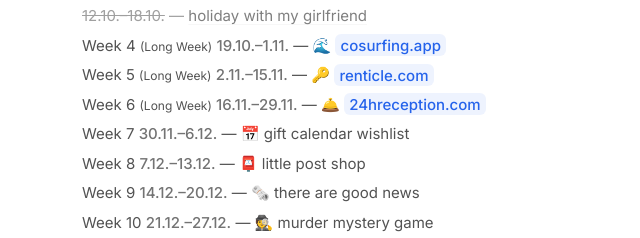
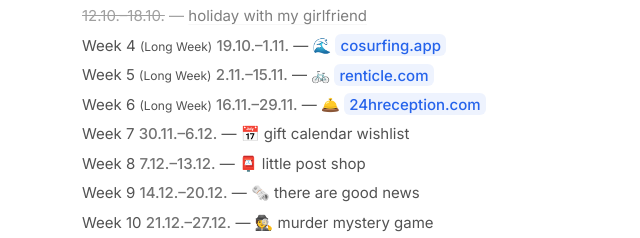
Before and after one commit to luisrieke/luisrieke.com, a plain HTML site: page 12-startups-in-12-weeks.html in a window 1280 px wide. Shown: the part 358-596 px from the top of the page, 278-918 px from the left. Drawn offline with Linux system fonts and the light colour scheme.

Commit message:
Use bike emoji for renticle.com
Co-authored-by: Luis Rieke <luisrieke@users.noreply.github.com>

```diff
--- a/12-startups-in-12-weeks.html
+++ b/12-startups-in-12-weeks.html
@@ -59,7 +59,7 @@
           <li>Week 3 <u>5.10.–11.10.</u> — 📸 <span class="highlight"><a href="https://hotel-photographers.com/" target="_blank" rel="noopener noreferrer">hotel-photographers.com</a></span></li>
           <li class="week-skipped"><s>12.10.–18.10.</s> — <a href="https://youtube.com/shorts/ApHN7sLZEbM" target="_blank" rel="noopener noreferrer">holiday with my girlfriend</a></li>
           <li>Week 4 <span class="long-week">(Long Week)</span> <u>19.10.–1.11.</u> — 🌊 <span class="highlight"><a href="https://cosurfing.app/" target="_blank" rel="noopener noreferrer">cosurfing.app</a></span></li>
-          <li>Week 5 <span class="long-week">(Long Week)</span> <u>2.11.–15.11.</u> — 🔑 <span class="highlight"><a href="https://renticle.com/" target="_blank" rel="noopener noreferrer">renticle.com</a></span></li>
+          <li>Week 5 <span class="long-week">(Long Week)</span> <u>2.11.–15.11.</u> — 🚲 <span class="highlight"><a href="https://renticle.com/" target="_blank" rel="noopener noreferrer">renticle.com</a></span></li>
           <li>Week 6 <span class="long-week">(Long Week)</span> <u>16.11.–29.11.</u> — 🛎️ <span class="highlight"><a href="https://24hreception.com/" target="_blank" rel="noopener noreferrer">24hreception.com</a></span></li>
           <li>Week 7 <u>30.11.–6.12.</u> — 📅 gift calendar wishlist</li>
           <li>Week 8 <u>7.12.–13.12.</u> — 📮 little post shop</li>
```
